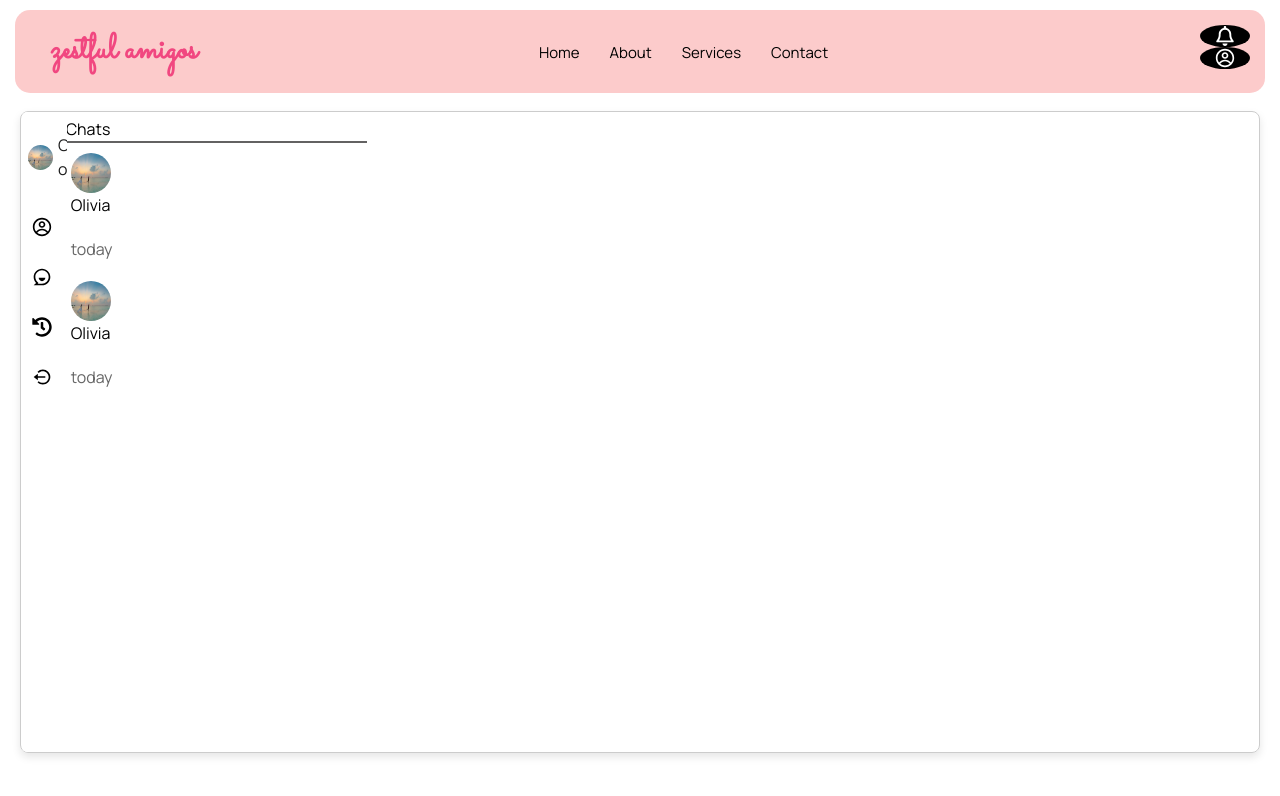
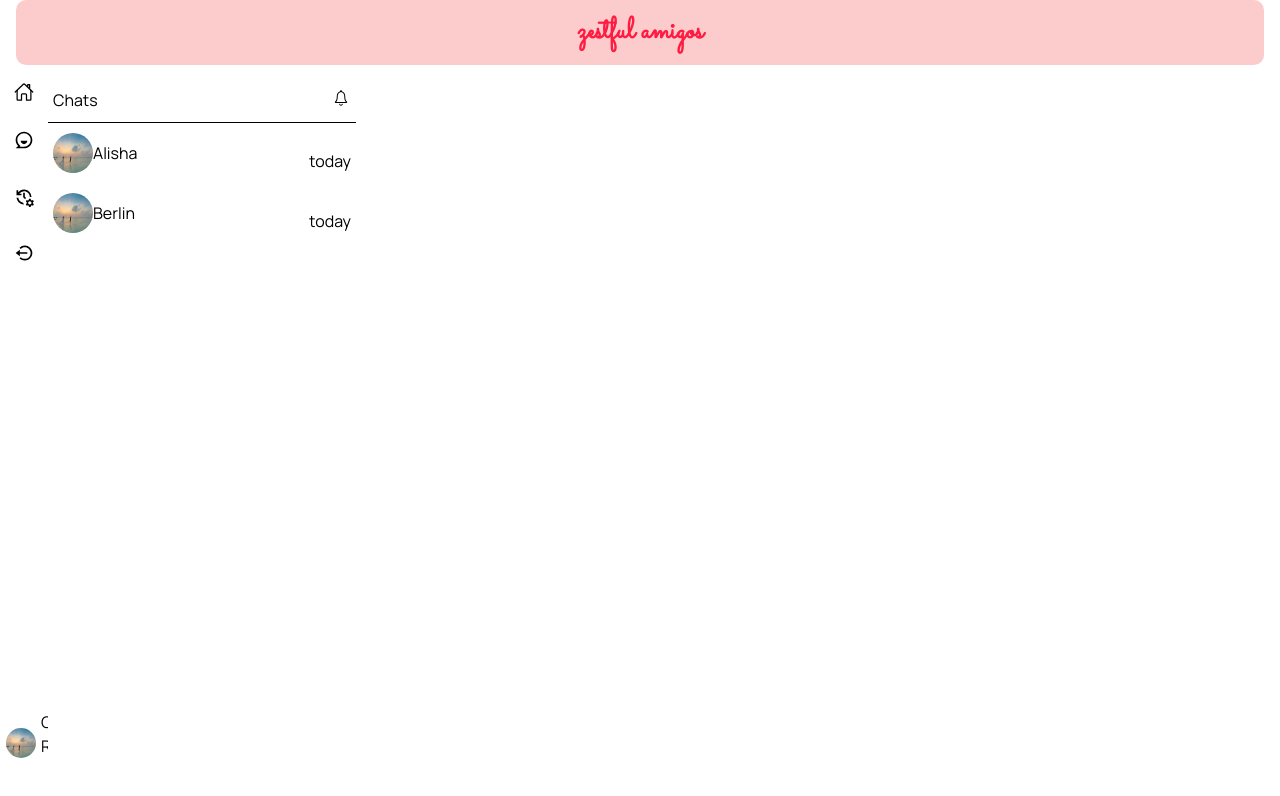
Before and after one commit to sahwaz768/Zestfulamigos-final, a Next.js app: page /user/chat in a window 1280 px wide. Shown: the top 796 px of the page. Built offline with nearby package versions, Linux system fonts and the light colour scheme.

Commit message:
this is the third commit

```diff
--- a/src/app/globals.css
+++ b/src/app/globals.css
@@ -1032,125 +1032,65 @@ body {
 }
 
 /* chat page design */
+.chatzestful{
+  background-color: rgba(245, 83, 83, 0.3);
+  padding: 10px 0px;
+  text-align: center;
+  font-family: var(--font-Sacramento);
+  font-weight: 600;
+  font-size: 30px;
+  color: rgb(255, 27, 65);
+  border-radius: 10px;
 
-.chat-top-box {
-  min-height: 80vh;
-  margin: 8px 20px;
+  margin-left: 16px;
+  margin-right: 16px;
+}
+.chatpage{
+  width: 100vw;
+  height: 88vh;
   display: flex;
-  border: 1px solid #ccc;
-  border-radius: 8px;
-  box-shadow: 0px 4px 8px rgba(0, 0, 0, 0.1);
-  flex-wrap: wrap;
-}
-.mb-view{
-  width: 28%;
-  display: flex;
-}
-.sidebartop {
-  width: 50px;
-  height: 80vh;
-  padding-top: 20px;
-  display: flex;
-  flex-direction: column;
-
-  align-items: center;
-  gap: 20px;
-}
-
-.sidebar img {
-  width: 25px;
-  height: 25px;
-  border-radius: 50%;
-}
-.chatmbview{
-  display: flex;
+  margin-top: 3px;
 
 }
 
-
-.chatlist {
-  padding: 5px 1px;
-  width: 100%;
-
-
-}
-.userlist {
-  border-top-color: rgb(99, 98, 98);
-  border-top-width: 2px;
-}
-.userdetail {
-  padding-top: 10px;
-  padding-bottom: 10px;
-  cursor: pointer;
-  padding-left: 5px;
-}
-.userdetail:hover {
-  background-color: rgb(252, 98, 123);
-}
-.userdetail img {
-  width: 40px;
-  height: 40px;
-  border-radius: 50%;
-}
-.userstatus {
-  margin-left: auto;
-  margin-top: 20px;
-  color: #666;
-}
-/* chat sidebar */
+/*sidebar*/
 
 .sidebar {
-  color: #1d1d1d;
 	display: flex;
 	flex-direction: column;
-  position: absolute;
-  top: 112px;
-  left: 22px;
-  bottom: 40px;
-  height: 80%;
-  width: 45px;
+	position: sticky;
+	top: 0;
+	left: 0;
+	height: 87vh;
+	width: 48px;
   padding: 0;
-  margin: 0;
+
 	background: white;
 	overflow: hidden;
 	transition: width 0.5s cubic-bezier(0.42, 0, 0.58, 1);
-  border-radius: 5px;
+  margin: 0;
 }
 
 .sidebar:hover {
-  width: 350px;
+	width: 200px;
 }
 
 .menu-item:hover {
-  border: 10px solid white;
+	border: 1px solid white;
 }
 
-.sidebar:hover .label {
+.sidebar:hover .label{
 	opacity: 1;
-}
-.sidebarprofiletop {
-  margin-top: 5px;
-  padding: 6px;
-  text-decoration: none;
-  display: flex;
-  gap: 5px;
-  align-items: center;
-  cursor: pointer;
-  border-radius: 25px;
-}
-.sidebarprofile {
-  padding-top: 10px;
-  padding-bottom: 10px;
 }
 
 .menu-item {
-  padding: 6px;
+	padding: 10px;
 	text-decoration: none;
 	display: flex;
 	gap: 12px;
 	align-items: center;
 	cursor: pointer;
-  border-radius: 25px;
+  border-radius: 10px;
 }
 
 .menu-item .icon {
@@ -1159,14 +1099,19 @@ body {
 }
 
 .menu-item:hover {
-  padding: 12px;
-  background: rgb(253, 102, 102);
+	background: rgb(255, 128, 128);
 	color: black;
+
 }
 
 .menu-item .label {
 	opacity: 0;
 	transition: opacity 0.4s ease-in-out;
+  font-size: 15px;
+}
+
+.last-profile {
+	margin-top: auto;
 }
 
 [class*="fa-"]::before {
@@ -1174,15 +1119,103 @@ body {
   width: 16px;
   height: 16px;
 }
+.last-profile {
+  width:30px;
+  height: 30px;
+  border-radius: 50%;
+}
 
-/* chat window */
-.chatcomponentwindow {
+.sidebarprofiletop {
+  margin-top: auto;
+  padding: 6px;
+  text-decoration: none;
+  display: flex;
+  gap: 5px;
+  align-items: center;
+  cursor: pointer;
+  border-radius: 10px;
+
+}
+.sidebarprofiletop:hover{
+  background: rgb(255, 128, 128);
+	color: black;
+}
+/* chat-list  */
+.chatsection{
+  width: 100%;
+  margin-top: 10px;
+  height: 80vh;
+
+  display: flex;
+
+}
+.chatlist{
+  min-width: 25%;
+  height: 88vh;
+
+
+}
+.chatlistbox{
+  width: 100%;
+
+  display: flex;
+  padding: 10px 5px 10px 5px;
+
+}
+.notify{
+  margin-left: auto;
+  display: flex;
+  gap: 20px;
+}
+.userlistbox{
+  width: 100%;
+
+  height: auto;
+  border-top-width: 1px;
+  border-top-color: #000;
+}
+.userdetail{
+  width: 100%;
+
+  height: auto;
+  display: flex;
+  padding-top: 10px;
+  padding-bottom: 10px;
+  align-items: center;
+  padding-left: 5px;
+  padding-right: 5px;
+  border-radius: 5px;
+
+
+}
+.userdetail img{
+  width: 40px;
+  height: 40px;
+  border-radius: 50%;
+}
+.userdetail:hover{
+  background-color: rgb(255, 64, 96);
+
+}
+.userstatus{
+  margin-left: auto;
+  padding-top: 15px;
+}
+.chatwindow {
   flex: 1;
   display: none;
 
+  max-width: 100%;
+
 }
+
+
+
+/* chat window */
+
+
 .chatbackbtn{
-  display: none;
+
   cursor: pointer;
 }
 
@@ -1201,8 +1234,8 @@ body {
 .chat-window {
   display: flex;
   flex-direction: column;
-  height: 80vh;
-  width: 100%;
+  height: 88vh;
+
 }
 .chat-header {
   color: white;
@@ -1214,10 +1247,10 @@ body {
   flex: 1;
   padding: 10px;
  overflow-y: auto;
-  background-color: white;
+  background-color: rgb(245, 243, 243);
 }
 .chatheader {
-  background-color: rgb(255, 236, 236);
+  background-color: white;
   padding: 5px;
   color: black;
 }
@@ -1260,6 +1293,8 @@ body {
   color: black;
   font-size: 15px;
   font-weight: 300;
+  height: auto;
+  overflow: hidden;
 }
 
 .message.receiver {
@@ -1268,6 +1303,7 @@ body {
   color: #000;
   font-size: 15px;
   font-weight: 300;
+  height: auto;
 }
 
 .msgtime {
@@ -1292,20 +1328,22 @@ body {
   align-items: center;
   border-radius: 50px;
   color: white;
-  margin-top: 10px;
+  margin-top: 5px;
   align-items: center;
   cursor: pointer;
+  margin-right: 7px;
 }
 
 .chat-input-container {
   position: relative;
-  width: 100%;
+  width: 95%;
+  margin-left: 20px;
 }
 
 .chat-input-text {
   width: 100%;
-  padding: 10px 50px 10px 30px; /* Add space for the button */
-  font-size: 16px;
+  padding: 13px 50px 13px 30px; /* Add space for the button */
+  font-size: 13px;
   border-radius: 20px;
   border: 1px solid #ccc;
   outline: none;
@@ -1313,6 +1351,7 @@ body {
 }
 .chat-input-text::placeholder {
   color: white;
+
 }
 
 .msgsendbtn {
@@ -1337,17 +1376,16 @@ body {
   border: none;
 }
 @media (max-width: 768px) {
-  .chat-top-box {
+  .chatpage{
+    width: 100vw;
+  }
+  .chatsection{
   flex-direction: column;
  }
-  .mb-view{
+ .chatlist{
   width: 100%;
  }
-  #chatcomponentwindow{
+ .chatwindow{
   display: none;
  }
-  .chatbackbtn{
-    display: block;
 }
-
-}
--- a/src/app/user/chat/page.jsx
+++ b/src/app/user/chat/page.jsx
@@ -1,16 +1,16 @@
 'use client'
 import React from "react";
-import Header from "@/components/Header";
+import { RiChatSmile3Line } from "react-icons/ri";
+import { IoHomeOutline } from "react-icons/io5";
+import { MdManageHistory } from "react-icons/md";
+import { BiLogOutCircle } from "react-icons/bi";
 import Image from "next/image";
 import Profile from "@/app/homepageimg.jpg";
-import { RiChatSmile3Line } from "react-icons/ri";
-import { FaHistory } from "react-icons/fa";
-import { BiLogOutCircle } from "react-icons/bi";
-import { CgProfile } from "react-icons/cg";
+import { IoIosNotificationsOutline } from "react-icons/io";
+
 import Chatwindow from "@/components/chatwindow";
 
 const page = () => {
-
   const handleResize = () => {
     if (window.matchMedia("(min-width: 768px)").matches) {
       showchat1();
@@ -20,100 +20,93 @@ const page = () => {
   };
 
   const showchat1 = () => {
-    document.getElementById('chatcomponentwindow').style.display = 'block';
+    document.getElementById('chatwindow').style.display = 'block';
   };
 
   const showchat = () => {
     document.getElementById('chatlist').style.display = 'none';
-    document.getElementById('chatcomponentwindow').style.display = 'block';
+    document.getElementById('chatwindow').style.display = 'block';
   };
-
-
-
   return (
-
-    <div>
-      <Header />
-      <div className="chat-top-box">
-        <div className="mb-view" id="chatlist">
-        <div className="sidebartop">
-          <div>
+  <>
+<h1 className="chatzestful">zestful amigos</h1>
+ <div className="chatpage">
       <nav>
         <ul className="sidebar">
-                <li className="sidebarprofiletop">
-                  <Image src={Profile} alt="profile"/>
-
-                  <div className="ml-4 sidebarprofile">
-                    <h1 className="font-extrabold text-lg">Olivia Rhye</h1>
-                    <p className="text-xs">olivia@gmail.com</p>
-                  </div>
-                </li>
           <li className="menu-item">
             <span className="icon">
-                    <CgProfile color="black" size={20} />
+              <IoHomeOutline color="black" size={20} />
             </span>
-                  <span className="label text-sm">profile setting</span>
+            <span className="label">Home</span>
           </li>
           <li className="menu-item">
             <span className="icon">
               <RiChatSmile3Line color="black" size={20} />
             </span>
-                  <span className="label text-sm">Chat</span>
+            <span className="label">Chat</span>
           </li>
           <li className="menu-item">
             <span className="icon">
-                    <FaHistory color="black" size={20} />
+              <MdManageHistory color="black" size={20} />
             </span>
-                  <span className="label text-sm">Booking history</span>
+            <span className="label">booking history</span>
           </li>
-
           <li className="menu-item">
             <span className="icon">
               <BiLogOutCircle color="black" size={20} />
             </span>
-                  <span className="label text-sm">Logout</span>
+            <span className="label">logout</span>
+          </li>
+          <li className="sidebarprofiletop">
+            <Image src={Profile} alt="profile" className="last-profile" />
+
+            <div className=" sidebarprofile ml-4 flex">
+              <h1 className="label">Olivia Rhye</h1>
+            </div>
           </li>
         </ul>
       </nav>
+
+
+
+      <div className="chatsection">
+        <div className="chatlist" id="chatlist" >
+          <div className=" chatlistbox">
+          <h1 className="">Chats</h1>
+          <div className="notify">
+          <IoIosNotificationsOutline  color="black" size={20}/>
+
+          </div>
+
+          </div>
+          <div className="userlistbox">
+           <div className="userdetail" onClick={handleResize}>
+           <Image src={Profile} alt="profile" />
+           <h1 className="ml-2 text-sm">Alisha</h1>
+           <div className="userstatus text-xs">
+            today
            </div>
            </div>
-
-        <div className="chatlist" >
-          <h1 className="text-sm font-bold mt-5 mb-2"> Chats</h1>
-          <div className="userlist">
-            <div className="userdetail flex items-center " onClick={handleResize}>
-              <div>
-                <Image src={Profile} alt="Picture of the user" />
-              </div>
-              <div>
-                <h1 className="text-sm ml-3">Olivia</h1>
-              </div>
-              <div className="userstatus">
-                <h1 className="text-xs ">today</h1>
-              </div>
-            </div>
-            <div className="userdetail flex items-center ">
-              <div>
-                <Image src={Profile} alt="Picture of the user" />
-              </div>
-              <div>
-                <h1 className="text-sm ml-3">Olivia</h1>
-              </div>
-              <div className="userstatus">
-                <h1 className="text-xs ">today</h1>
+           <div className="userdetail">
+           <Image src={Profile} alt="profile" />
+           <h1 className="ml-2 text-sm">Berlin</h1>
+           <div className="userstatus text-xs">
+            today
            </div>
            </div>
           </div>
         </div>
+        <div className="chatwindow" id="chatwindow">
+          <Chatwindow/>
         </div>
-        <div className="chatcomponentwindow" id="chatcomponentwindow" >
-
-         <Chatwindow/>
-
+      </div>
       </div>
 
-      </div>
-    </div>
+      </>
+
+
+
+
   );
 };
 
--- a/src/components/chatwindow.jsx
+++ b/src/components/chatwindow.jsx
@@ -1,57 +1,57 @@
-'use client'
+'use client';
 import React, { useState } from 'react';
-import { IoCallOutline } from "react-icons/io5";
-import { VscSend } from "react-icons/vsc";
-import { CiLocationOn } from "react-icons/ci";
-import { IoIosArrowBack } from "react-icons/io";
-
+import { IoCallOutline } from 'react-icons/io5';
+import { VscSend } from 'react-icons/vsc';
+import { CiLocationOn } from 'react-icons/ci';
+import { IoIosArrowBack } from 'react-icons/io';
 
 const chatwindow = () => {
   const [messages, setMessages] = useState([
-    { text: "Hi there!", sender: "receiver" },
-    { text: "Hello!", sender: "sender" },
+    { text: 'Hi there!', sender: 'receiver' },
+    { text: 'Hello!', sender: 'sender' }
   ]);
   const [inputValue, setInputValue] = useState('');
 
   const sendMessage = () => {
     if (inputValue.trim()) {
-      setMessages([...messages, { text: inputValue, sender: "sender" }]);
+      setMessages([...messages, { text: inputValue, sender: 'sender' }]);
       setInputValue('');
     }
   };
 
   const handlePhoneCall = () => {
-    const phoneNumber = "+1234567890";
+    const phoneNumber = '+1234567890';
     window.location.href = `tel:${phoneNumber}`;
   };
 
   const backbtn = () => {
     document.getElementById('chatlist').style.display = 'block';
-    document.getElementById('chatcomponentwindow').style.display = 'none';
+    document.getElementById('chatwindow').style.display = 'none';
   };
 
   return (
-
     <div className="chat-window">
       <div className="chat-header">
         <div className="chatheader">
           <div className="user-details">
-        <div className='flex'>
-          <div className='mt-2 mx-2 chatbackbtn' onClick={backbtn}>
-          <IoIosArrowBack color='black' size={30}/>
+            <div className="flex">
+              <div className="mt-2 mx-2 chatbackbtn" onClick={backbtn}>
+                <IoIosArrowBack color="black" size={25} />
               </div>
 
-          <img src="https://encrypted-tbn0.gstatic.com/images?q=tbn:ANd9GcRISmJ3wr4IfIf6Y8r22sRa072YxjfXJdu1WQ&s" alt="" />
-          <div className='ml-5'>
-            <h1 className='text-xl font-light'>Olivia Rhye</h1>
-            <p className='text-xs text-pink-700 ml-1 font-light'>Online</p>
+              <img
+                src="https://encrypted-tbn0.gstatic.com/images?q=tbn:ANd9GcRISmJ3wr4IfIf6Y8r22sRa072YxjfXJdu1WQ&s"
+                alt=""
+              />
+              <div className="ml-5 my-1">
+                <h1 className=" font-bold">Olivia Rhye</h1>
+                <p className="text-xs text-pink-700 ml-1 font-light">Online</p>
               </div>
             </div>
-        <div className='callbtn'  onClick={handlePhoneCall}>
-        <IoCallOutline size={20} color='white'/>
-        <h1 className='text-lg'>call</h1>
+            <div className="callbtn" onClick={handlePhoneCall}>
+              <IoCallOutline size={20} color="white" />
+              <h1 className="text-lg">call</h1>
             </div>
-
           </div>
         </div>
       </div>
@@ -60,14 +60,12 @@ const chatwindow = () => {
           <div key={index} className={`message ${msg.sender}`}>
             {msg.text}
             <br />
-            <p className='msgtime'>12.00pm</p>
+            <p className="msgtime">12.00pm</p>
           </div>
         ))}
-
       </div>
 
       <div className="chat-input">
-
         <div className="chat-input-container">
           <input
             type="text"
@@ -75,23 +73,21 @@ const chatwindow = () => {
             placeholder="Type a message..."
             onChange={(e) => setInputValue(e.target.value)}
             className="chat-input-text"
-
           />
-  <div className='send-button flex'>
-    <div className='flex justify-center items-center mx-4'>
-    <CiLocationOn  color='white' size={25}/>
+          <div className="send-button flex">
+            <div className="flex justify-center items-center mx-4">
+              <CiLocationOn color="white" size={20} />
             </div>
-   <div className='msgsendbtn' onClick={sendMessage}>
+            <div className="msgsendbtn" onClick={sendMessage}>
               <h1>Send</h1>
               <div>
-    <VscSend color='black' size={20} />
+                <VscSend color="black" size={20} />
               </div>
             </div>
           </div>
         </div>
       </div>
     </div>
-
   );
 };
 
```
Lines whose indentation alone changed are shown as unchanged.
